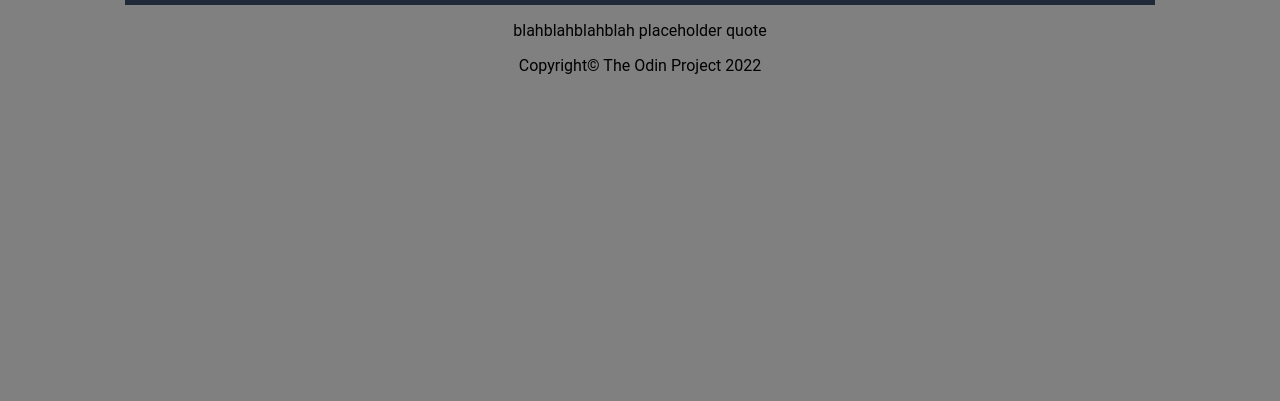
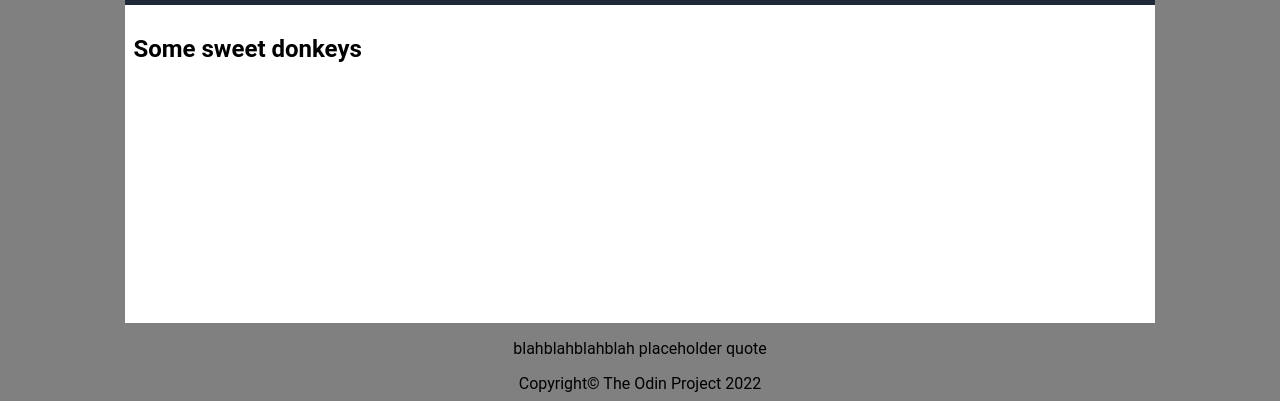
Before and after one commit to AlexPeti/Landing-Page, a plain HTML site: page index.html in a window 1280 px wide. Shown: the part 539-940 px from the top of the page. Before the commit the page ends 800 px from the top, so only its background shows below. Drawn offline with Linux system fonts and the light colour scheme.

Commit message:
started with the next section

```diff
--- a/index.html
+++ b/index.html
@@ -30,6 +30,7 @@
 
 
     <div class="container">
+        <h2 class=container-text>Some sweet donkeys</h2>
         <div class="item"></div>
         <div class="item"></div>
         <div class="item"></div>
--- a/styles.css
+++ b/styles.css
@@ -55,3 +55,16 @@ body {
     padding-top: 20px;
     margin-right: 200px;
 }
+
+.container {
+    display: flex;
+    height: 300px;
+    width: 80%;
+    background-color: white;
+    margin: auto;
+    padding: 10px 10px 8px 8px;
+}
+
+.container-text {
+    text-align: center;
+}
```
